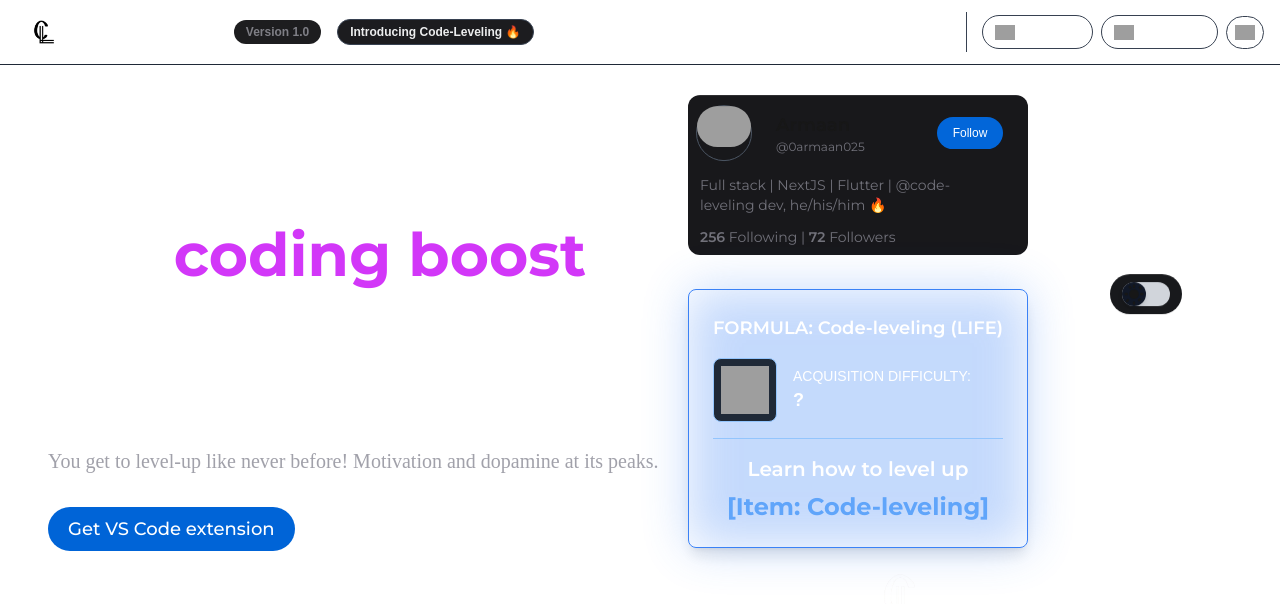
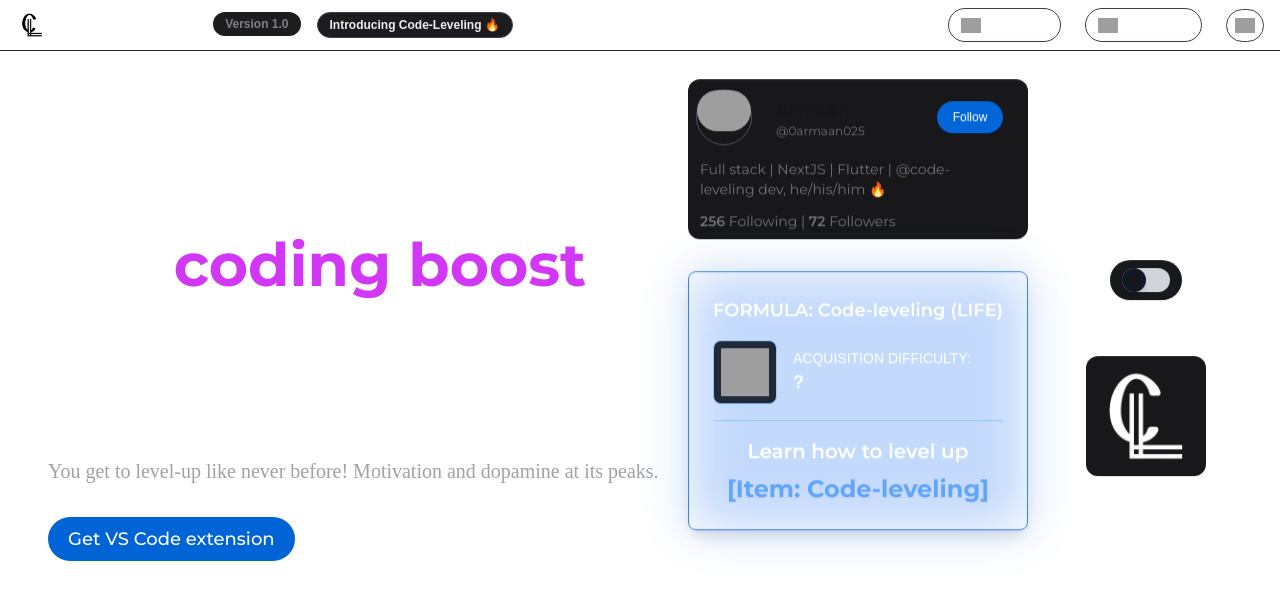
Before and after one commit to 0Armaan025/code-leveling, a Next.js app: page / in a window 1280 px wide. Shown: the top 604 px of the page. Built offline with nearby package versions, Linux system fonts and the light colour scheme; grey boxes are pictures that could not be loaded; a web font is replaced by a local one.

Commit message:
that is it for moment

```diff
--- a/src/components/code-leveling-logo/CodeLevelingLogo.tsx
+++ b/src/components/code-leveling-logo/CodeLevelingLogo.tsx
@@ -9,11 +9,11 @@ type Props = {}
 const CodeLevelingLogo = (props: Props) => {
   return (
     <>
-        <div className="p-2 bg-[18191c] justify-center items-center  ">
-            <Image src={LOGO_DARK} alt="LOGO" width={72} height={72} className='hover:cursor-pointer transition-all hover:shadow-md  hover:shadow-gray-700'/>
+        <div className="codeLevelingLogoDiv p-2 bg-[18191c] justify-center items-center relative left-60 bottom-48 ">
+            <Image src={LOGO_DARK} alt="LOGO" width={120} height={120} className='bg-[#18181b] rounded-xl transition-all '/>
         </div>
     </>
   );
 }
 
-export default CodeLevelingLogo
+export default CodeLevelingLogo;
--- a/src/components/code-leveling-logo/code-leveling-logo.css
+++ b/src/components/code-leveling-logo/code-leveling-logo.css
@@ -0,0 +1,16 @@
+.codeLevelingLogoDiv {
+    transition: 0.3s ease-in;
+    animation: moveUPAndDown 1.5s infinite cubic-bezier(0.25, 0.1, 0.25, 1); /* Slower animation */
+}
+
+@keyframes moveUPAndDown {
+    0% {
+        transform: translateY(0);
+    }
+    50% {
+        transform: translateY(-4px); /* Slightly reduced translation */
+    }
+    100% {
+        transform: translateY(0); /* Returns to the original position */
+    }
+}
--- a/src/components/elixir/elixir.css
+++ b/src/components/elixir/elixir.css
@@ -9,6 +9,9 @@
 
   .wrapperOfElixir  {
     perspective: 1000;
+    animation: moveUpAndDown 1s infinite alternate; /*Adding the glow effect*/
+    transition: transform 0.3s cubic-bezier(0.075, 0.82, 0.165, 1); /* Smooth transition for rotation */
+
   }
 
   .elixirDiv {
@@ -17,19 +20,28 @@
     /* animation: moveUPAndDown 1s infinite alternate; /*Adding the glow effect*/
   }
 
+  .elixirDiv {
+    transition: transform 0.3s cubic-bezier(0.075, 0.82, 0.165, 1); /* Smooth transition for rotation */
+
+    animation: moveUPAndDown 1.5s infinite cubic-bezier(0.25, 0.1, 0.25, 1);
+  }
+
   .elixirDiv:hover {
     transform: rotateX(20deg) rotateY(3deg) rotateZ(0deg); /* Rotating the element on all 3 axes */
     cursor: pointer;
   }
 
+
+
+
     @keyframes moveUPAndDown {
         0% {
-        transform: translateY(0);
+            transform: translateY(0);
         }
         50% {
-            transform: translateY(-5);
+            transform: translateY(-4px); /* Slightly reduced translation */
         }
         100% {
-        transform: translateY(-10px);
+            transform: translateY(0); /* Returns to the original position */
         }
     }
--- a/src/components/navbar/Navbar.tsx
+++ b/src/components/navbar/Navbar.tsx
@@ -1,67 +1,117 @@
-import React from 'react';
+"use client";
+import React, { useState } from 'react';
 import Image from 'next/image';
 import LOGO_LIGHT from "../../../public/logo_light.png";
-import LOGO_DARK from "../../../public/logo_dark.png";
 import './navbar.css';
 
 type Props = {}
 
 const Navbar = (props: Props) => {
+    const [isSidebarOpen, setSidebarOpen] = useState(false);
+
+    const toggleSidebar = () => {
+        setSidebarOpen(!isSidebarOpen);
+    };
+
     return (
         <>
-            <div className="navbar flex flex-row justify-between items-center px-4 py-2 border-b-gray-800 border-b-[0.2px] ">
-
-                {/* logo section  */}
-                <div className="flex flex-row justify-center items-center p-2 ml-1">
-                    <div className="flex flex-col justify-center items-center bg-white h-8 w-8 rounded-md">
-
-                        <Image src={LOGO_LIGHT} alt="logo" width={40} height={40} className='hover:cursor-pointer transition-all hover:shadow-md  hover:shadow-gray-700'/>
+            {/* Navbar */}
+            <nav className="navbar flex justify-between items-center px-4 py-2 border-b border-gray-800">
+                {/* Logo and Title Section */}
+                <div className="flex items-center">
+                    <div className="flex items-center bg-white h-8 w-8 rounded-md">
+                        <Image
+                            src={LOGO_LIGHT}
+                            alt="logo"
+                            width={40}
+                            height={40}
+                            className="hover:cursor-pointer transition-all hover:shadow-md hover:shadow-gray-700"
+                        />
                     </div>
-                    <h3 className="headingText text-white ml-4 font-semibold text-xl" style={{ fontFamily: "Montserrat, serif" }}>Code-leveling</h3>
-
-                    {/* version sub section  */}
-                    <div className=" px-3 py-1 ml-4 rounded-3xl cursor-pointer hover:bg-[#28282b] transition-all border-none outline-none bg-[#1d1d1f] text-[#7f7f86]">
-                        <h3 className="text-xs font-semibold">Version 1.0</h3>
-                    </div>
-
-                     {/* introduction chip sub section  */}
-                     <div className=" px-3 py-1 ml-4 rounded-3xl cursor-pointer hover:bg-[#1f1f22] transition-all border-[0.7px] border-gray-700 outline-none bg-[#1c1c1f] text-[#ecedee]">
-                        <h3 className="text-xs font-semibold">Introducing Code-Leveling 🔥</h3>
-                    </div>
-
-                </div>
-
-                {/* sub heading section  */}
-
-                <div className="flex flex-row items-center">
-                    <h3 className='text-[#fff] hover:text-[#b2b2b3] transition-all cursor-pointer font-medium' style={{fontFamily: "Montserrat, serif"}}>Docs</h3>
-                    <div className="w-6"></div>
-                    <h3 className='text-[#fff] hover:text-[#b2b2b3] transition-all cursor-pointer font-medium' style={{fontFamily: "Montserrat, serif"}}>About</h3>
-                    <div className="w-6"></div>
-                    <h3 className='text-[#fff] hover:text-[#b2b2b3] transition-all cursor-pointer font-medium' style={{fontFamily: "Montserrat, serif"}}>Leaderboard</h3>
-                    <div className="w-4"></div>
-                    <div className="w-[0.2px] h-10 bg-gray-700"></div>
-                    <div className="w-4"></div>
-                    <div className="px-3 py-1 flex flex-row justify-center items-center rounded-3xl border-[0.5px] cursor-pointer hover:bg-white hover:bg-opacity-5 transition-all border-gray-700 ">
-                        <Image src="https://i.ibb.co/4NjcSnQ/github.png" alt="github logo" height={20} width={20}/>
-                        <h3 className="text-[#fff] ml-2 font-semibold" style={{fontFamily: "Montserrat, serif"}}>Github</h3>
-                    </div>
-                    <div className="w-2"></div>
-                    <div className="px-3 py-1 flex flex-row justify-center items-center rounded-3xl border-[0.5px] cursor-pointer hover:bg-white hover:bg-opacity-5 transition-all border-gray-700 ">
-                        <Image src="https://i.ibb.co/NmndwN9/discord.png" alt="discord logo" height={20} width={20}/>
-                        <h3 className="text-[#fff] ml-2 font-semibold" style={{fontFamily: "Montserrat, serif"}}>Discord</h3>
-                    </div>
-                    <div className="w-2"></div>
-                    <div className="px-2  py-2 flex flex-row justify-center items-center rounded-3xl border-[0.5px] cursor-pointer hover:bg-white hover:bg-opacity-5 transition-all border-gray-700 ">
-                        <Image src="https://i.ibb.co/2d8MDpx/profile-user.png" alt="discord logo" height={30} width={20}/>
+                    <h3
+                        className="headingText text-white ml-4 font-semibold text-lg"
+                        style={{ fontFamily: "Montserrat, serif" }}
+                    >
+                        Code-Leveling
+                    </h3>
+                    {/* Version Badge and Introduction Chip */}
+                    <div className="hidden md:flex items-start ml-4">
+                        <div className="px-3 py-1 ml-0 rounded-3xl cursor-pointer hover:bg-[#28282b] transition-all bg-[#1d1d1f] text-[#7f7f86]">
+                            <h3 className="text-xs font-semibold">Version 1.0</h3>
+                        </div>
+                        <div className="px-3 py-1 ml-4 rounded-3xl cursor-pointer hover:bg-[#1f1f22] transition-all border-[0.7px] border-gray-700 bg-[#1c1c1f] text-[#ecedee]">
+                            <h3 className="text-xs font-semibold">Introducing Code-Leveling 🔥</h3>
+                        </div>
                     </div>
                 </div>
 
-                {/* TODO: add a dark mode toggle button here */}
 
-            </div>
+
+
+                {/* Links and Buttons */}
+                <div className="hidden md:flex items-center space-x-6">
+                    <h3 className="text-[#fff] hover:text-[#b2b2b3] transition-all cursor-pointer font-medium" style={{ fontFamily: "Montserrat, serif" }}>
+                        Docs
+                    </h3>
+                    <h3 className="text-[#fff] hover:text-[#b2b2b3] transition-all cursor-pointer font-medium" style={{ fontFamily: "Montserrat, serif" }}>
+                        About
+                    </h3>
+                    <h3 className="text-[#fff] hover:text-[#b2b2b3] transition-all cursor-pointer font-medium" style={{ fontFamily: "Montserrat, serif" }}>
+                        Leaderboard
+                    </h3>
+                    <div className="px-3 py-1 flex items-center rounded-3xl border-[0.5px] cursor-pointer hover:bg-white hover:bg-opacity-5 transition-all border-gray-700">
+                        <Image src="https://i.ibb.co/4NjcSnQ/github.png" alt="github logo" height={20} width={20} />
+                        <h3 className="text-[#fff] ml-2 font-semibold" style={{ fontFamily: "Montserrat, serif" }}>GitHub</h3>
+                    </div>
+                    <div className="px-3 py-1 flex items-center rounded-3xl border-[0.5px] cursor-pointer hover:bg-white hover:bg-opacity-5 transition-all border-gray-700">
+                        <Image src="https://i.ibb.co/NmndwN9/discord.png" alt="discord logo" height={20} width={20} />
+                        <h3 className="text-[#fff] ml-2 font-semibold" style={{ fontFamily: "Montserrat, serif" }}>Discord</h3>
+                    </div>
+                    <div className="px-2 py-2 flex items-center justify-center rounded-3xl border-[0.5px] cursor-pointer hover:bg-white hover:bg-opacity-5 transition-all border-gray-700">
+                        <Image src="https://i.ibb.co/2d8MDpx/profile-user.png" alt="profile logo" height={30} width={20} />
+                    </div>
+                </div>
+
+                {/* Sidebar Toggle Button (Mobile Only) */}
+                <button
+                    className="md:hidden flex items-center justify-center w-8 h-8 rounded-full bg-gray-800 hover:bg-gray-700 text-white transition"
+                    onClick={toggleSidebar}
+                >
+                    <svg
+                        xmlns="http://www.w3.org/2000/svg"
+                        fill="none"
+                        viewBox="0 0 24 24"
+                        strokeWidth={2}
+                        stroke="currentColor"
+                        className="w-6 h-6"
+                    >
+                        <path strokeLinecap="round" strokeLinejoin="round" d="M4 6h16M4 12h16m-7 6h7" />
+                    </svg>
+                </button>
+            </nav>
+
+            {/* Sidebar (Mobile) */}
+            {isSidebarOpen && (
+                <div className="fixed inset-0 bg-black bg-opacity-75 z-50 flex flex-col items-end">
+                    <div className="w-64 bg-gray-900 h-full shadow-md p-4">
+                        <button
+                            className="text-white mb-4 hover:text-gray-400"
+                            onClick={toggleSidebar}
+                        >
+                            Close
+                        </button>
+                        <ul className="space-y-4">
+                            <li className="text-white hover:text-gray-400 cursor-pointer">Docs</li>
+                            <li className="text-white hover:text-gray-400 cursor-pointer">About</li>
+                            <li className="text-white hover:text-gray-400 cursor-pointer">Leaderboard</li>
+                            <li className="text-white hover:text-gray-400 cursor-pointer">GitHub</li>
+                            <li className="text-white hover:text-gray-400 cursor-pointer">Discord</li>
+                        </ul>
+                    </div>
+                </div>
+            )}
         </>
     );
 }
 
-export default Navbar
+export default Navbar;
--- a/src/home/HomePage.tsx
+++ b/src/home/HomePage.tsx
@@ -1,3 +1,4 @@
+"use client";
 import HeroSection from '@/components/hero/HeroSection';
 import Navbar from '@/components/navbar/Navbar';
 import React from 'react'
```
Also changed, not shown: src/components/feature-card/FeatureCard.tsx (added, +16 -0 lines), src/components/hero/HeroSection.tsx (+8 -8 lines).
